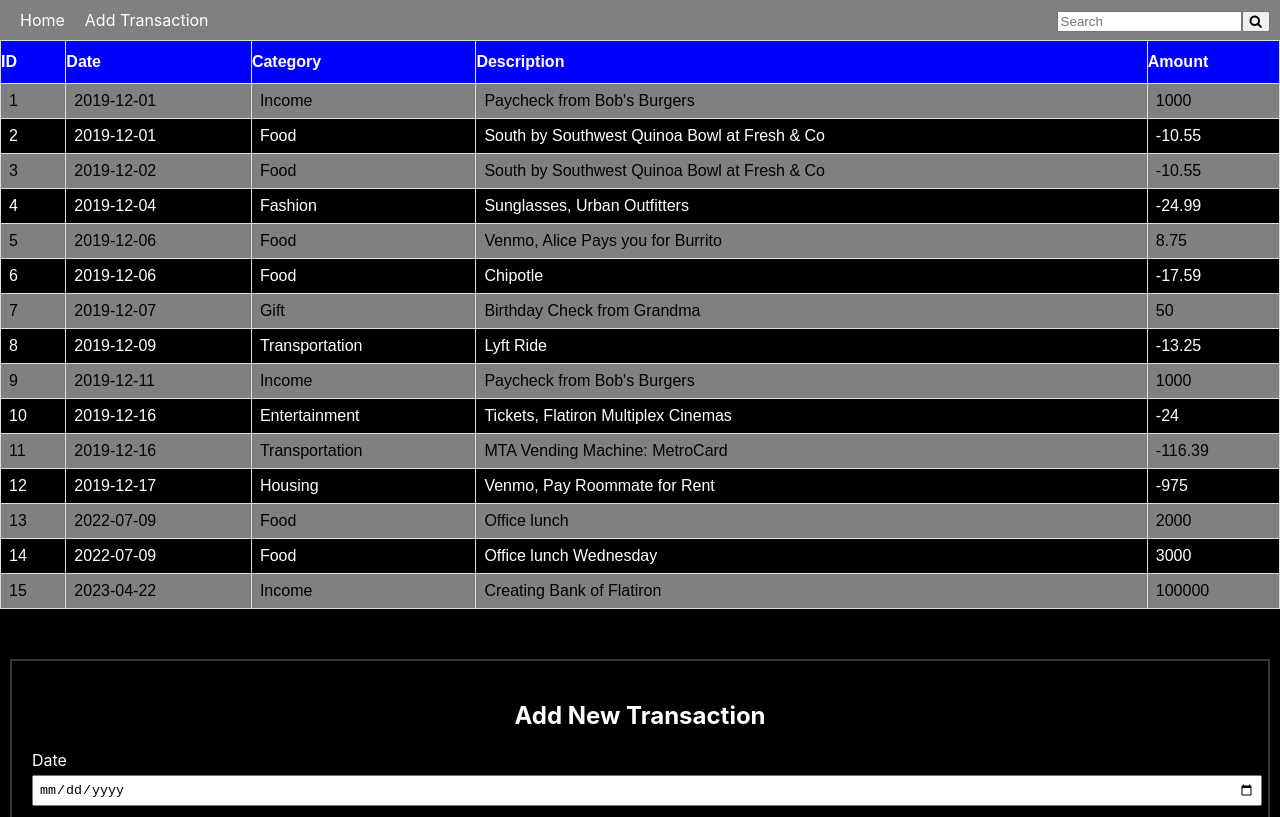
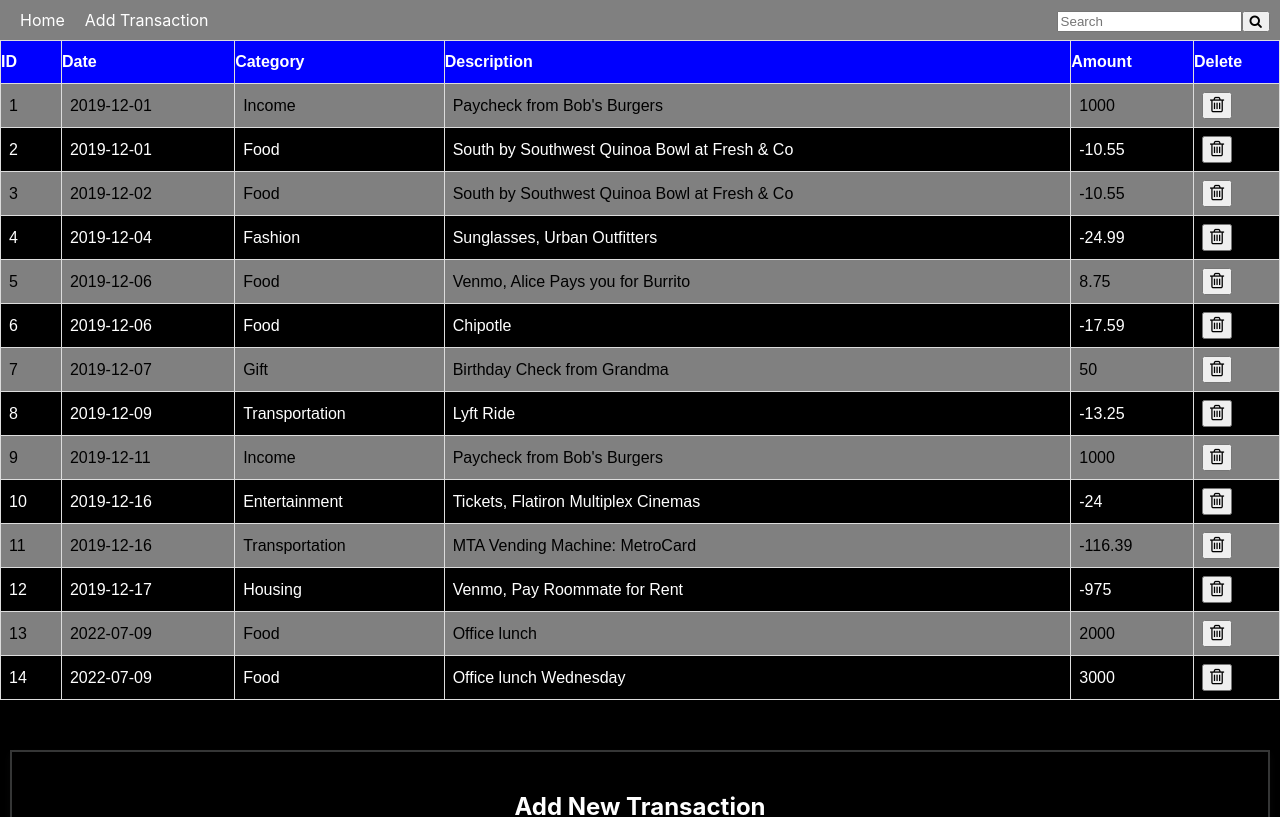
Before and after one commit to Ngaremaina/Bank-of-Flatiron, a React (Create React App) app: page / in a window 1280 px wide. Shown: the top 817 px of the page. Built offline with nearby package versions, Linux system fonts and the light colour scheme; data requests are answered from the project's data file.

Commit message:
Delete transaction

```diff
--- a/db.json
+++ b/db.json
@@ -97,13 +97,6 @@
       "category": "Food",
       "amount": "3000",
       "id": 14
-    },
-    {
-      "amount": "100000",
-      "description": "Creating Bank of Flatiron",
-      "date": "2023-04-22",
-      "category": "Income",
-      "id": 15
     }
   ]
 }
--- a/src/App.css
+++ b/src/App.css
@@ -13,6 +13,8 @@
 .nav-bar-right{
   float: right;
 }
+
+
 #customers {
   font-family: Arial, Helvetica, sans-serif;
   border-collapse: collapse;
@@ -37,6 +39,13 @@
   text-align: left;
   background-color: blue;
   color: white;
+}
+
+.deletebutton{
+  font-size: 18px;
+}
+.deletebutton:hover{
+  background-color: red;
 }
 
 .addNewTransaction{
--- a/src/App.js
+++ b/src/App.js
@@ -18,17 +18,21 @@
   const handleAddTransaction = (newTransaction) => {
     setTransactions([...transactions, newTransaction])
   }
+
   const fetchDescription = (search) => {
     const fetchResults = transactions.filter(transaction => transaction.description === search)
     setTransactions(fetchResults)
+  }
 
+  const handleDeleteTransaction = (deletedTransaction) => {
+    setTransactions(transactions.filter((transaction) => transaction.id !== deletedTransaction));
   }
 
 
   return (
     <div className="App">
       <Header getDescription = {fetchDescription}/>
-      <TransactionList transactions = {transactions}/>
+      <TransactionList transactions = {transactions} onDeleteTransaction={handleDeleteTransaction}/>
       <NewTransaction transactions = {transactions} onTransactionSubmit={handleAddTransaction}/>
     </div>
   );
--- a/src/TransactionItem.js
+++ b/src/TransactionItem.js
@@ -1,6 +1,14 @@
 import React from "react";
 
-function TransactionItem({amount, category, date, description, id}){
+function TransactionItem({amount, category, date, description, id, onDeleteTransaction}){
+    function handleDelete(){
+        fetch(`http://localhost:3000/transactions/${id}`, {
+            method:"DELETE",
+            headers:{"Content-Type":"application/json"}
+        })
+
+        onDeleteTransaction(id)
+      }
     return (
         <tr>
             <td>{id}</td>
@@ -8,6 +16,9 @@
             <td>{category}</td>
             <td>{description}</td>
             <td>{amount}</td>
+            <td><button class="deletebutton" style={{float: 'left'}} onClick={handleDelete}><i class="fa fa-trash-o"></i></button></td>
+
+
         </tr>
     )
 }
--- a/src/TransactionList.js
+++ b/src/TransactionList.js
@@ -1,10 +1,10 @@
 import React from "react";
 import TransactionItem from "./TransactionItem";
 
-function TransactionList({transactions}){
+function TransactionList({transactions, onDeleteTransaction}){
     // console.log(transactions)
     const displayTransactions = transactions.map(transaction => {
-       return <TransactionItem key={transaction.id} id = {transaction.id} amount = {transaction.amount} category = {transaction.category} date = {transaction.date} description = {transaction.description}/>
+       return <TransactionItem key={transaction.id} id = {transaction.id} amount = {transaction.amount} category = {transaction.category} date = {transaction.date} description = {transaction.description} onDeleteTransaction = {onDeleteTransaction}/>
     })
 
     return (
@@ -16,6 +16,8 @@
                     <th>Category</th>
                     <th>Description</th>
                     <th>Amount</th>
+                    <th>Delete</th>
+
                 </tr>
                 {displayTransactions}
             </table>
```
